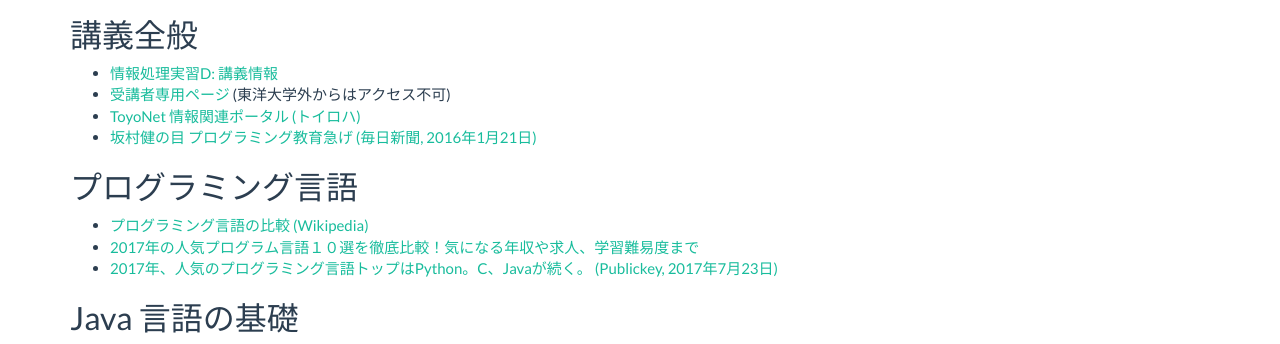
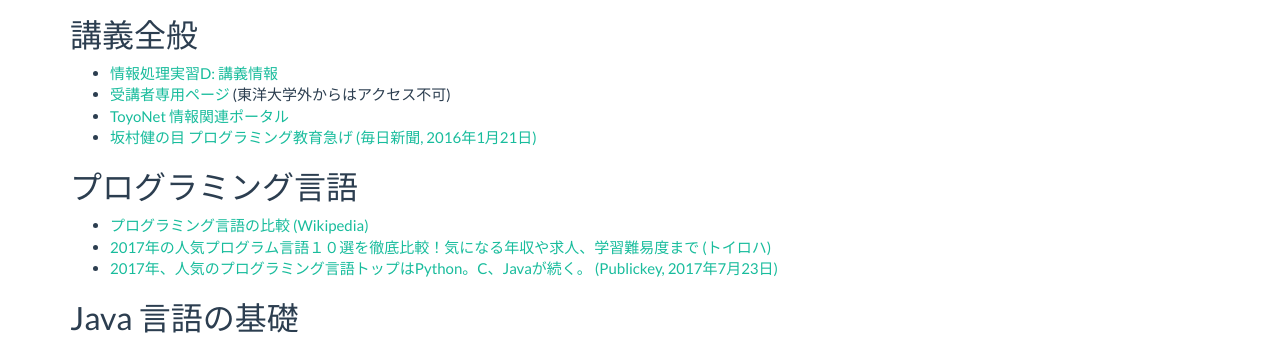
Before and after one commit to sekika/sekika.github.io, a Jekyll site: the page built from _posts/2015-12-08-joho-d-link.md, in a window 1280 px wide. Shown: the part 308-652 px from the top of the page. Built offline with Jekyll 4.4.1, drawn with Linux system fonts in a browser that asks for light colours; nearby versions of some CDN libraries; comment, search, counter and statistics services are not loaded.

Commit message:
プログラミング言語の比較

```diff
--- a/_posts/2015-12-08-joho-d-link.md
+++ b/_posts/2015-12-08-joho-d-link.md
@@ -9,12 +9,12 @@ tag: link
 ## 講義全般
 - [情報処理実習D: 講義情報](http://www2.toyo.ac.jp/~seki_k/johoD.html)
 - [受講者専用ページ](http://www2.toyo.ac.jp/~seki_k/johoD/index.html) (東洋大学外からはアクセス不可)
-- [ToyoNet 情報関連ポータル (トイロハ)](http://www.toyo.ac.jp/site/toyonet/)
+- [ToyoNet 情報関連ポータル](http://www.toyo.ac.jp/site/toyonet/)
 - [坂村健の目 プログラミング教育急げ (毎日新聞, 2016年1月21日)](http://mainichi.jp/articles/20160121/ddm/016/070/004000c)
 
 ## プログラミング言語
 - [プログラミング言語の比較 (Wikipedia)](https://ja.wikipedia.org/wiki/%E3%83%97%E3%83%AD%E3%82%B0%E3%83%A9%E3%83%9F%E3%83%B3%E3%82%B0%E8%A8%80%E8%AA%9E%E3%81%AE%E6%AF%94%E8%BC%83)
-- [2017年の人気プログラム言語１０選を徹底比較！気になる年収や求人、学習難易度まで](https://toiroha.jp/article/detail/32380)
+- [2017年の人気プログラム言語１０選を徹底比較！気になる年収や求人、学習難易度まで (トイロハ)](https://toiroha.jp/article/detail/32380)
 - [2017年、人気のプログラミング言語トップはPython。C、Javaが続く。 (Publickey, 2017年7月23日)](http://www.publickey1.jp/blog/17/2017pythoncjavagoogle_trendstwittergithubstackoverflow.html)
 
 ## Java 言語の基礎
```
